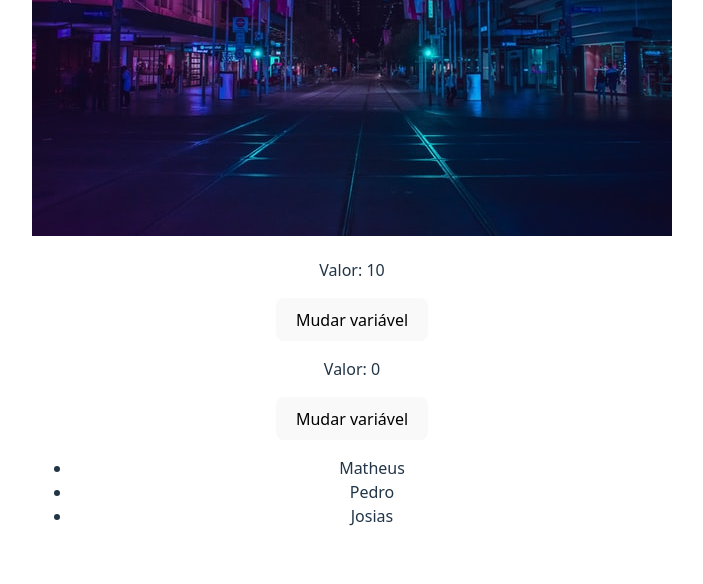
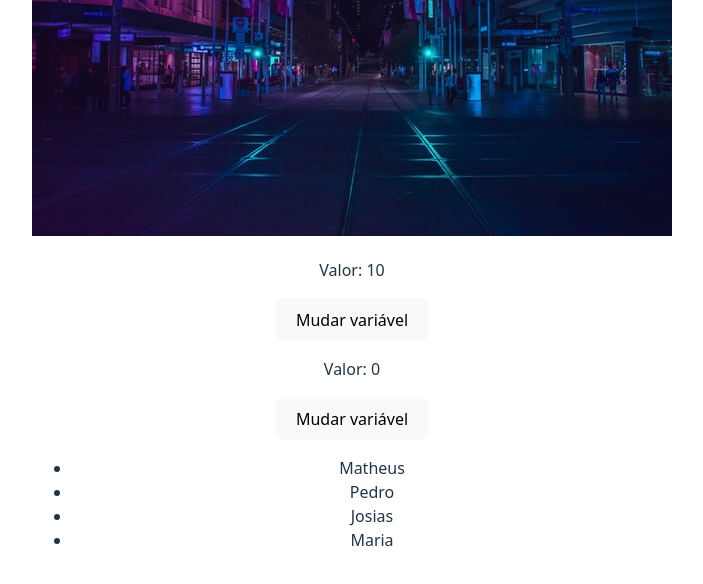
Before and after one commit to DouglasYHWH-Developer/React, a React (Vite) app in the folder introducao/aula_02/3_AVANCANDO_EM_REACT/avancando/: page / in a window 1280 px wide. Shown: the part 781-1365 px from the top of the page, without its empty margins (288-991 px from the left). Built offline with nearby package versions, Linux system fonts and the light colour scheme.

Commit message:
Adição do texto .txt A propriedade key, mais alteraçõs no ListRender.jsx

```diff
--- a/introducao/aula_02/3_AVANCANDO_EM_REACT/avancando/src/components/ListRender.jsx
+++ b/introducao/aula_02/3_AVANCANDO_EM_REACT/avancando/src/components/ListRender.jsx
@@ -1,8 +1,9 @@
 import { use, useState } from "react"
 
       const ListRender = () => {
-        const [list, setList] = useState(["Matheus", "Pedro", "Josias"]);
-      return (
+        const [list, setList] = useState(["Matheus", "Pedro", "Josias", "Maria"]);
+
+        return (
         <div>
             <ul>
              {list.map((item) => (
```
Also changed, not shown: introducao/aula_02/3_AVANCANDO_EM_REACT/avancando/A propriedade key.txt (added).
